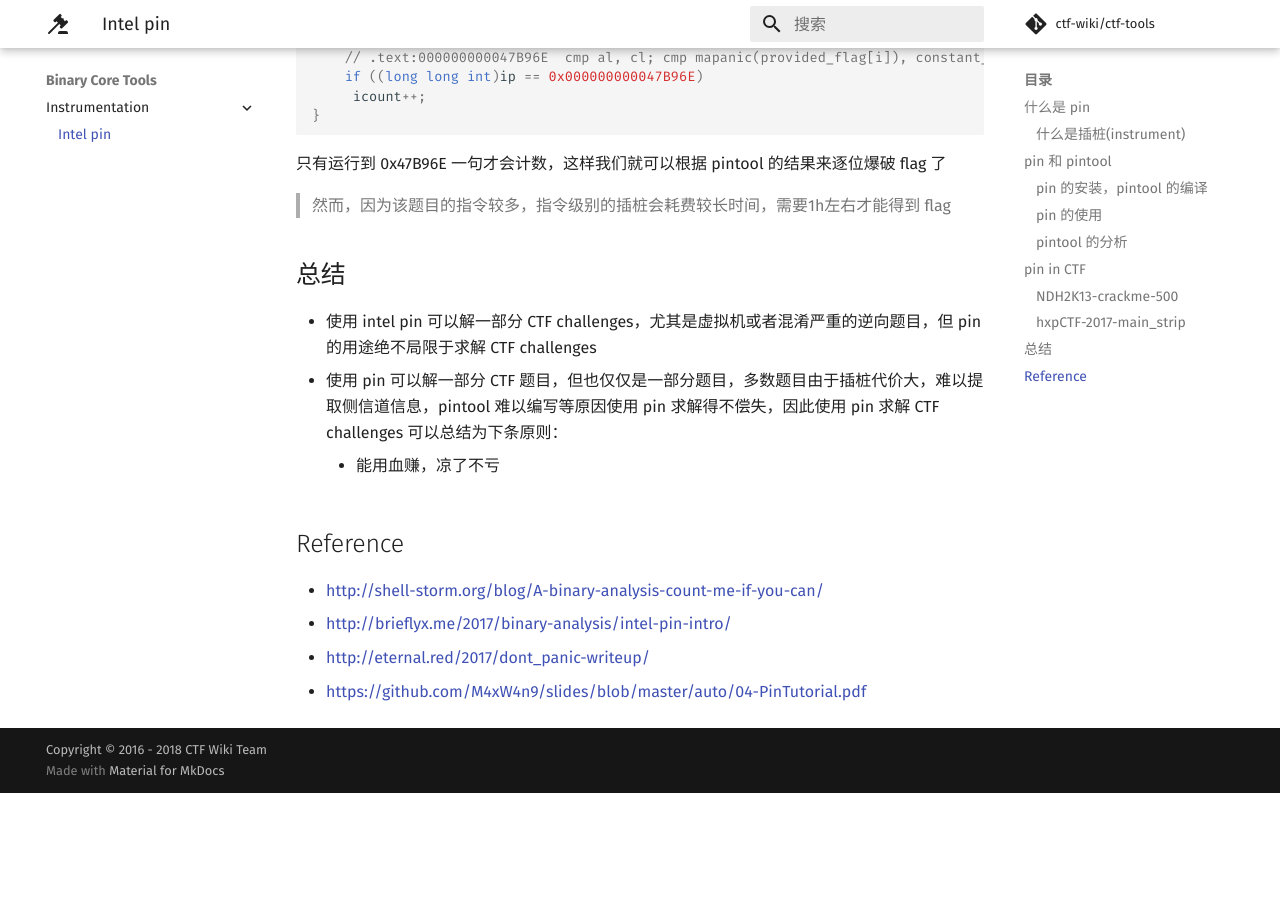
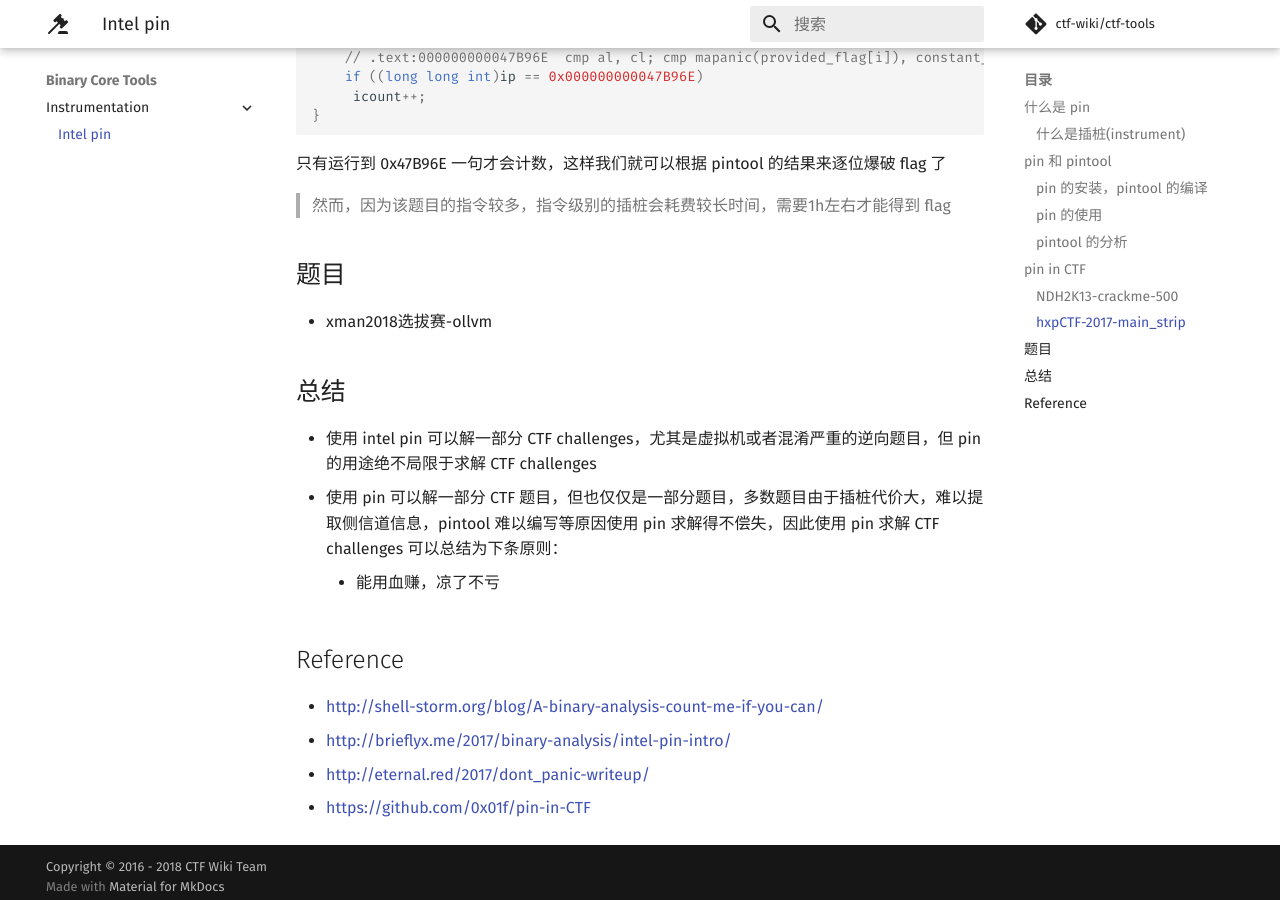
Before and after one commit to ctf-wiki/ctf-tools, an MkDocs documentation site: the page built from docs/binary_core_tools/instrumentation/intel_pin.md, in a window 1280 px wide and 900 px high, scrolled down 11220 px. Built offline with MkDocs 1.6.1 and Material for MkDocs 9.7.7, drawn with Linux system fonts in a browser that asks for light colours; comment, search, counter and statistics services are not loaded; old or Windows-style settings are respelled for this version of MkDocs; before the commit the page ends 12013 px from its top, so only the background shows below that.

Commit message:
add example

````diff
--- a/docs/binary_core_tools/instrumentation/intel_pin.md
+++ b/docs/binary_core_tools/instrumentation/intel_pin.md
@@ -11,7 +11,6 @@
 ## pin 和 pintool
 
 ### pin 的安装，pintool 的编译
-
 pin 的安装很简单，这里以 64 位的 Linux 为例来说明，从 [官网](https://software.intel.com/en-us/articles/pin-a-binary-instrumentation-tool-downloads) 上下载 pin 组件后，解压即可，在解压后的文件夹内有编译好的二进制程序 pin
 
 ```bash
@@ -560,6 +559,8 @@
 
 >   然而，因为该题目的指令较多，指令级别的插桩会耗费较长时间，需要1h左右才能得到 flag
 
+## 题目
+- xman2018选拔赛-ollvm
 
 
 ##　总结
@@ -573,4 +574,4 @@
 -   http://shell-storm.org/blog/A-binary-analysis-count-me-if-you-can/
 -   http://brieflyx.me/2017/binary-analysis/intel-pin-intro/
 -   http://eternal.red/2017/dont_panic-writeup/
--   https://github.com/M4xW4n9/slides/blob/master/auto/04-PinTutorial.pdf
+-   https://github.com/0x01f/pin-in-CTF
````
